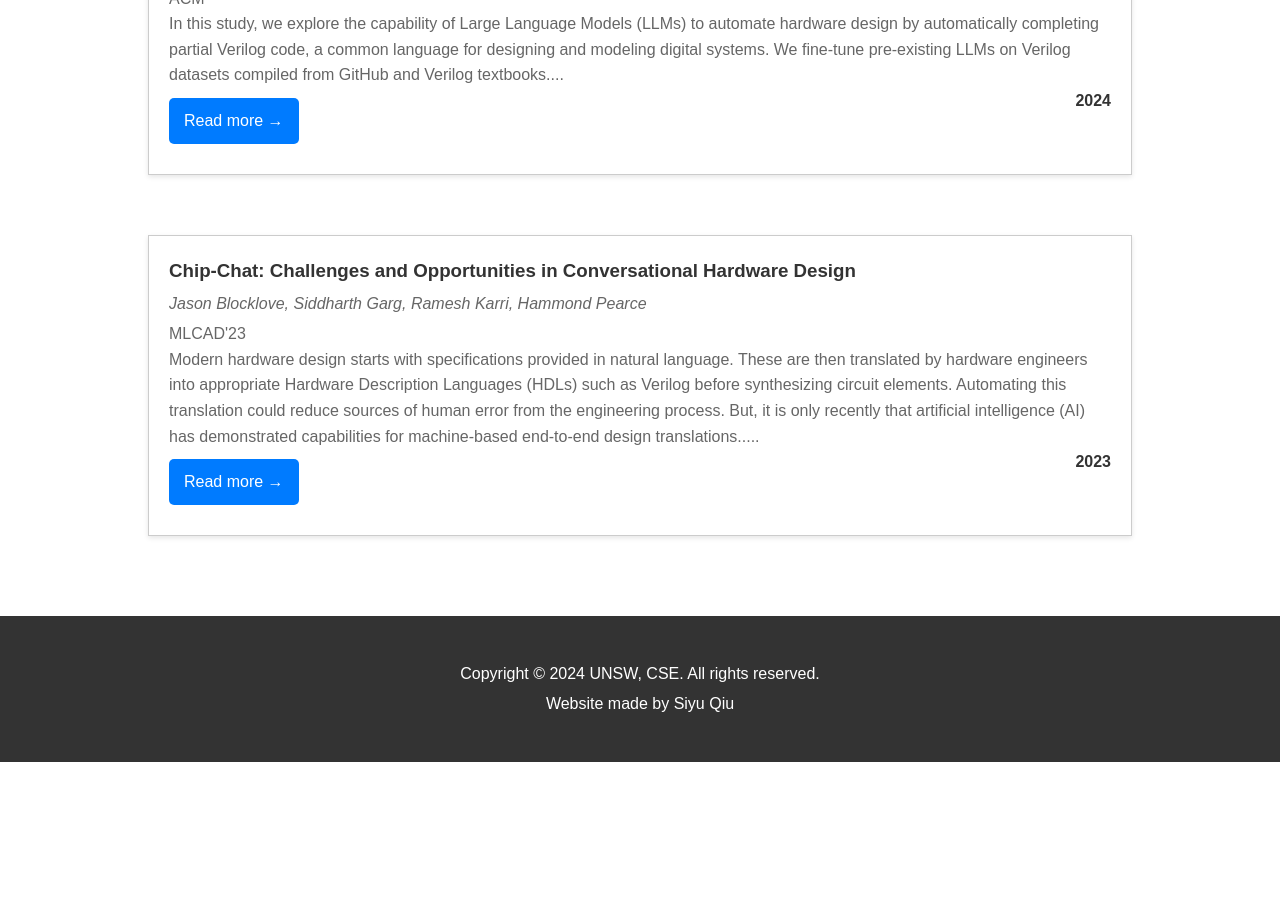
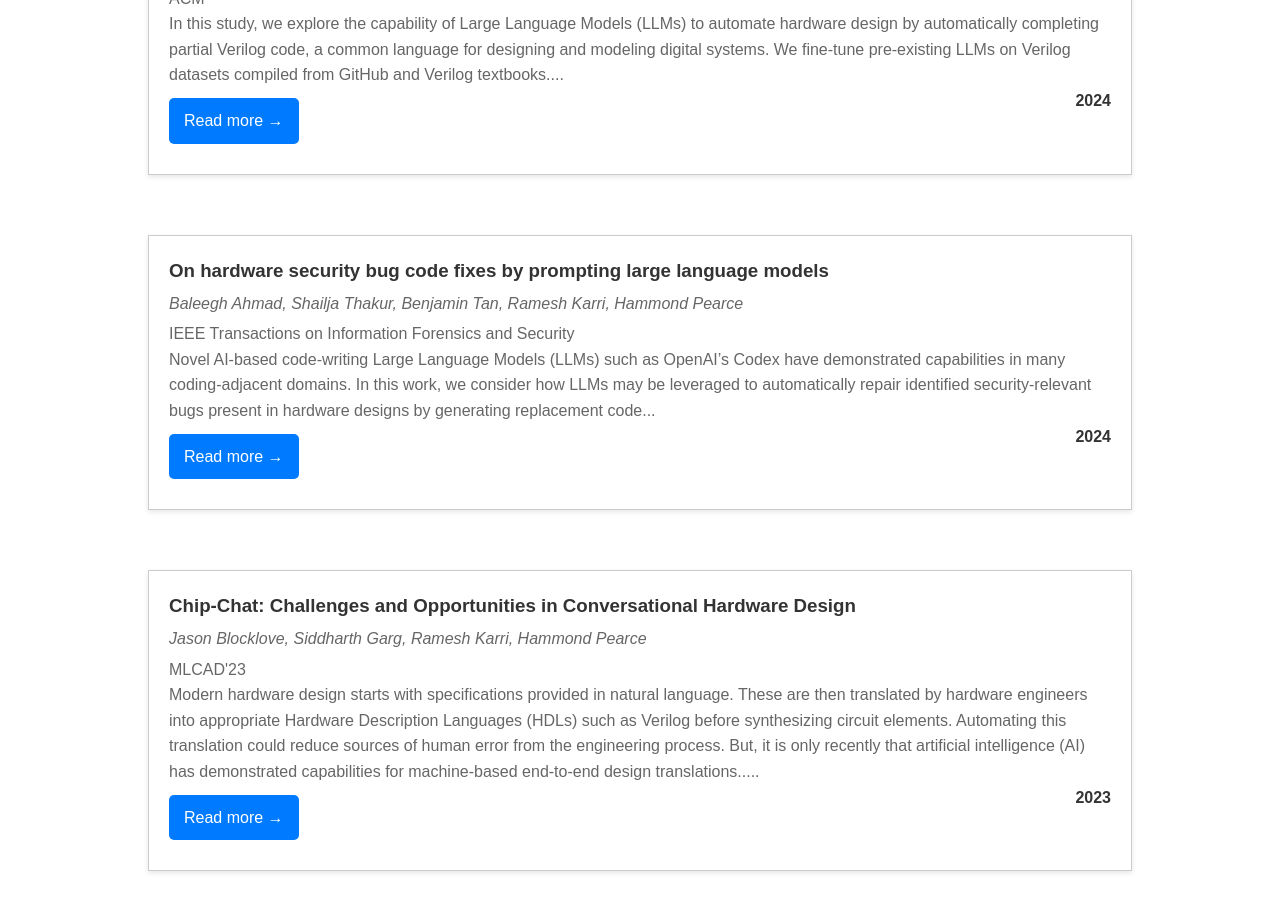
Before and after one commit to llm4hw/llm4hw.github.io, a Jekyll site: the page built from papers.md, in a window 1280 px wide and 900 px high, scrolled down 1091 px. Built offline with Jekyll 4.4.1, drawn with Linux system fonts in a browser that asks for light colours; before the commit the page ends 1853 px from its top, so only the background shows below that.

Commit message:
Update papers.md

```diff
--- a/papers.md
+++ b/papers.md
@@ -42,6 +42,17 @@ permalink: /papers
     </div>
 </div>
 
+<div class="papers-container">
+    <div class="paper">
+        <h3>On hardware security bug code fixes by prompting large language models</h3>
+        <p class="authors">Baleegh Ahmad, Shailja Thakur, Benjamin Tan, Ramesh Karri, Hammond Pearce</p>
+        <p>IEEE Transactions on Information Forensics and Security</p>
+        <p>Novel AI-based code-writing Large Language Models (LLMs) such as OpenAI’s Codex have demonstrated capabilities in many coding-adjacent domains. In this work, we consider how LLMs may be leveraged to automatically repair identified security-relevant bugs present in hardware designs by generating replacement code...</p>
+        <a href="https://ieeexplore.ieee.org/abstract/document/10462177" class="button">Read more →</a>
+        <span class="year">2024</span>
+    </div>
+</div>
+
 
 <div class="papers-container">
     <div class="paper">
```
